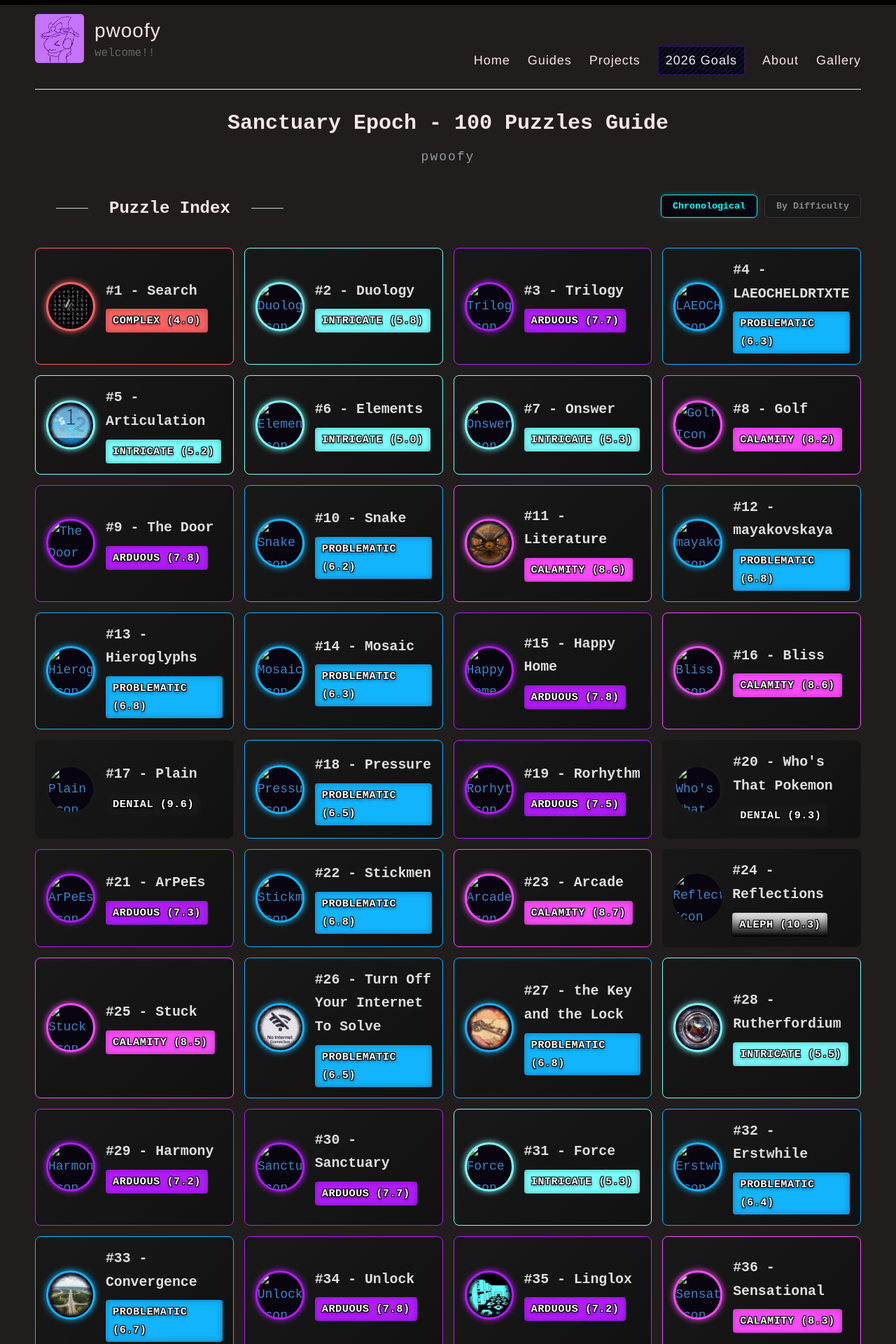
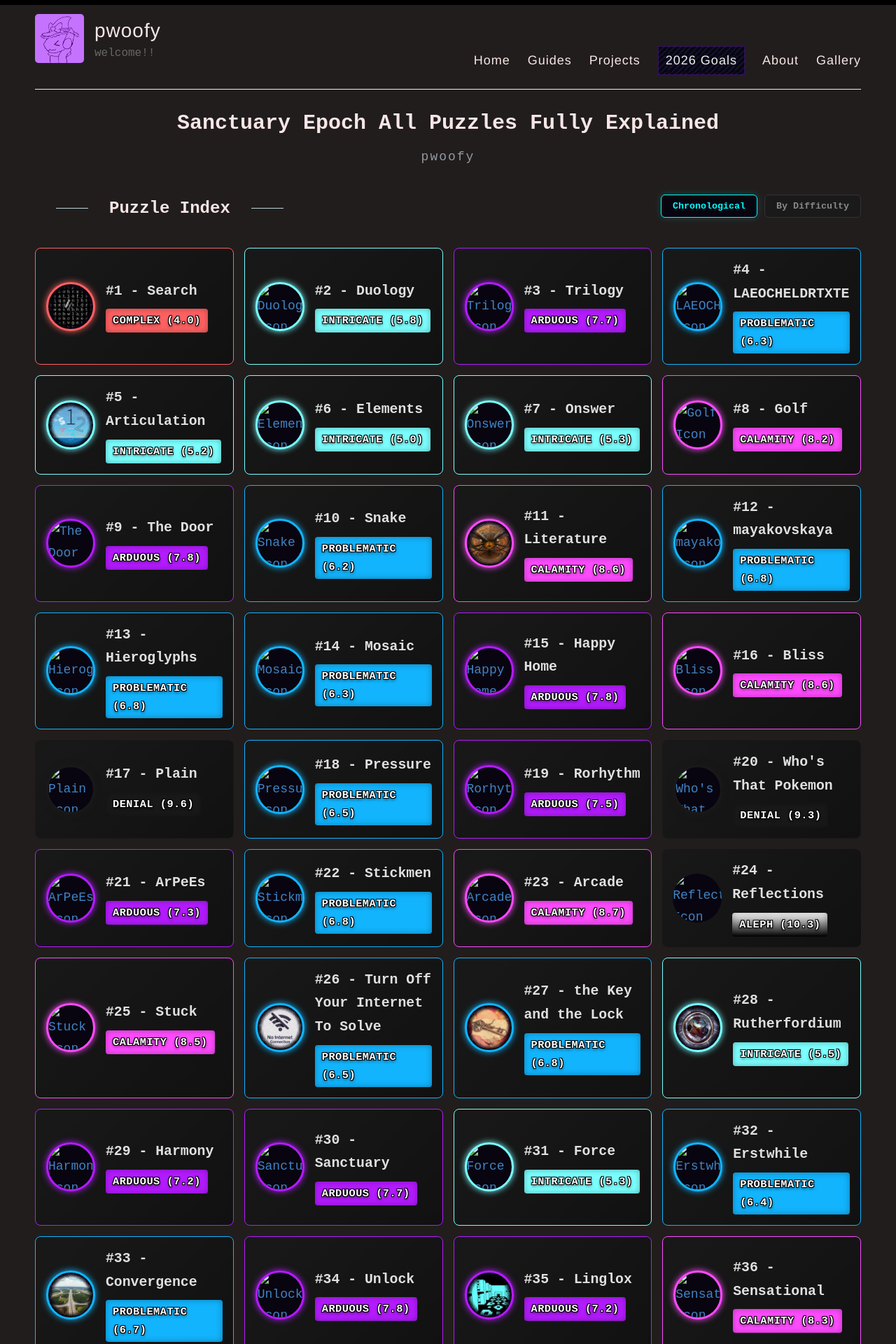
Before and after one commit to pwoofy/pwoofy.github.io, a Jekyll site: the page built from _guides/sanctuary-epoch.md, in a window 1280 px wide. Shown: the top 1920 px of the page at 70% size. Built offline with Jekyll 4.4.1, drawn with Linux system fonts in a browser that asks for light colours.

Commit message:
added SE

```diff
--- a/_guides/sanctuary-epoch.md
+++ b/_guides/sanctuary-epoch.md
@@ -1,7 +1,7 @@
 ---
 layout: guide
-title: "Sanctuary Epoch - 100 Puzzles Guide"
-banner: "/images/guides/sanctuary-epoch.png"
+title: "Sanctuary Epoch All Puzzles Fully Explained"
+banner: "/images/sanctuaryepoch/sorrow.webp"
 ---
 
 <link rel="stylesheet" href="/assets/css/sanctuary.css">
```
Also changed, not shown: images/sanctuaryepoch/sorrow.webp (added).
